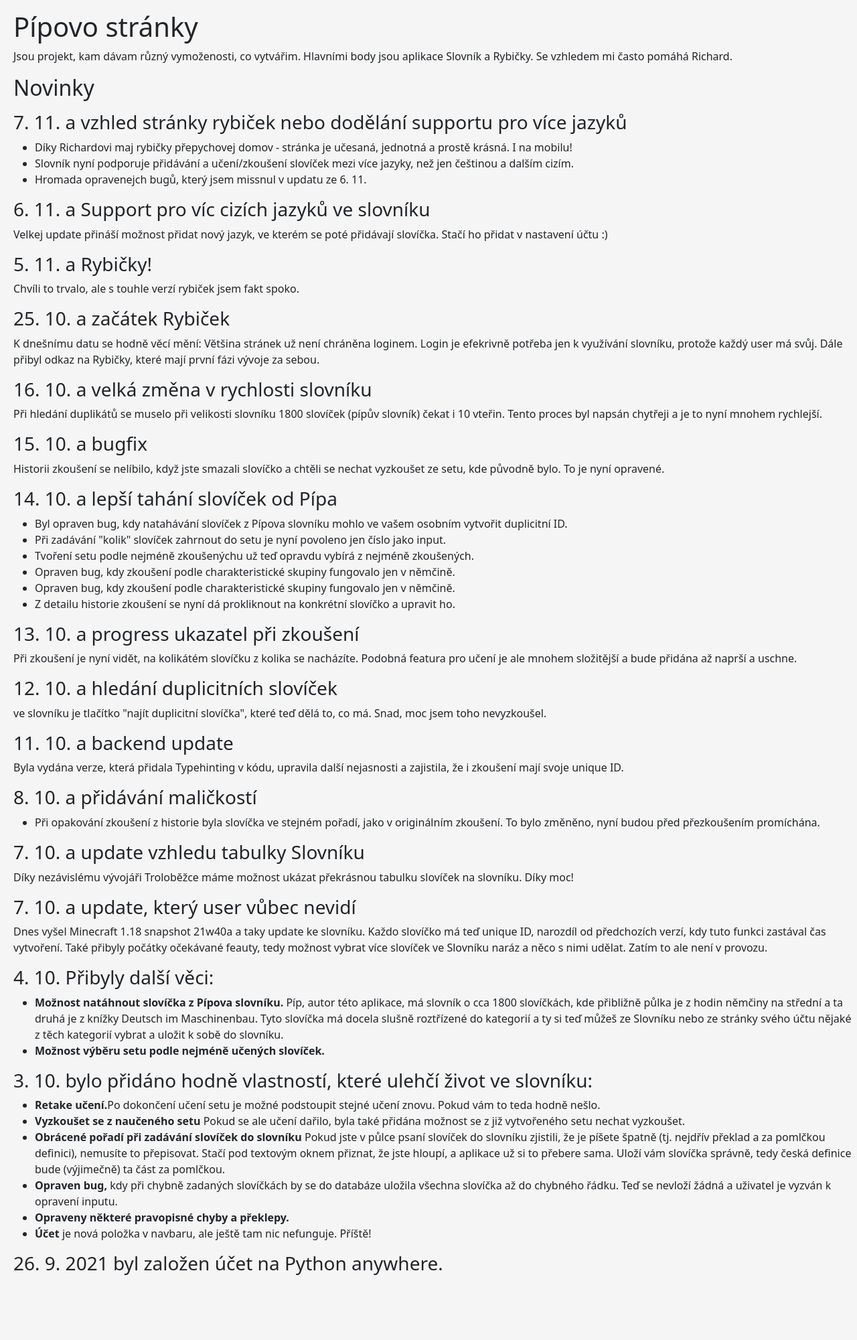
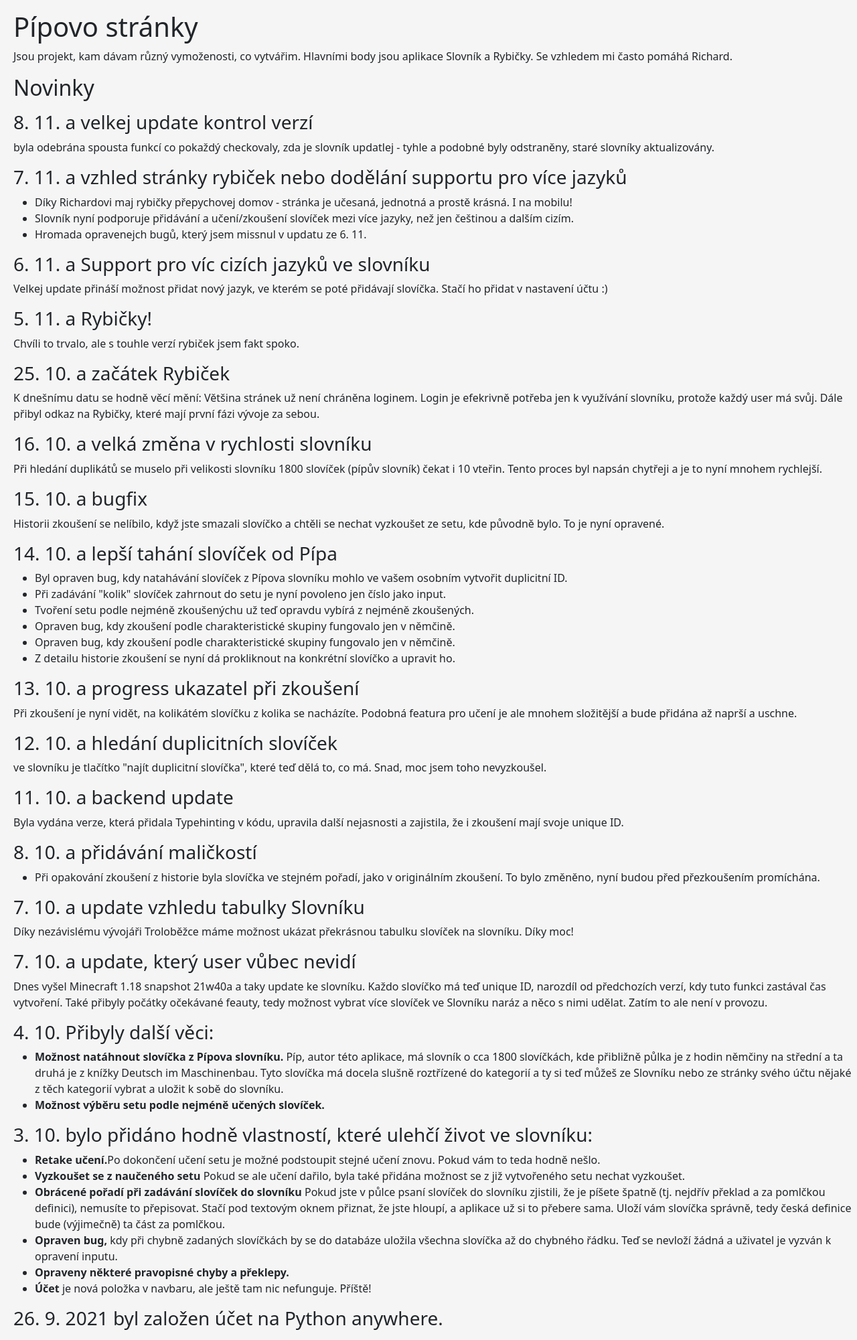
Before and after one commit to piipecek/piipovo_stranky, a Flask app: page /dashboard in a window 1280 px wide. Shown: the part 216-2217 px from the top of the page at 67% size. Before the commit the page ends 2120 px from the top, so only its background shows below. Run offline with Flask 2, Linux system fonts and the light colour scheme.

Commit message:
cleanup dashboard

```diff
--- a/website/templates/dashboard.html
+++ b/website/templates/dashboard.html
@@ -5,6 +5,10 @@
     Jsou projekt, kam dávam různý vymoženosti, co vytvářim. Hlavními body jsou aplikace Slovník a Rybičky. Se vzhledem mi často pomáhá Richard.
 </p>
 <h2>Novinky</h2>
+<p>
+    <h3>8. 11. a velkej update kontrol verzí</h3>
+    byla odebrána spousta funkcí co pokaždý checkovaly, zda je slovník updatlej - tyhle a podobné byly odstraněny, staré slovníky aktualizovány.
+</p>
 <p>
     <h3>7. 11. a vzhled stránky rybiček nebo dodělání supportu pro více jazyků</h3>
     <ul>
```
